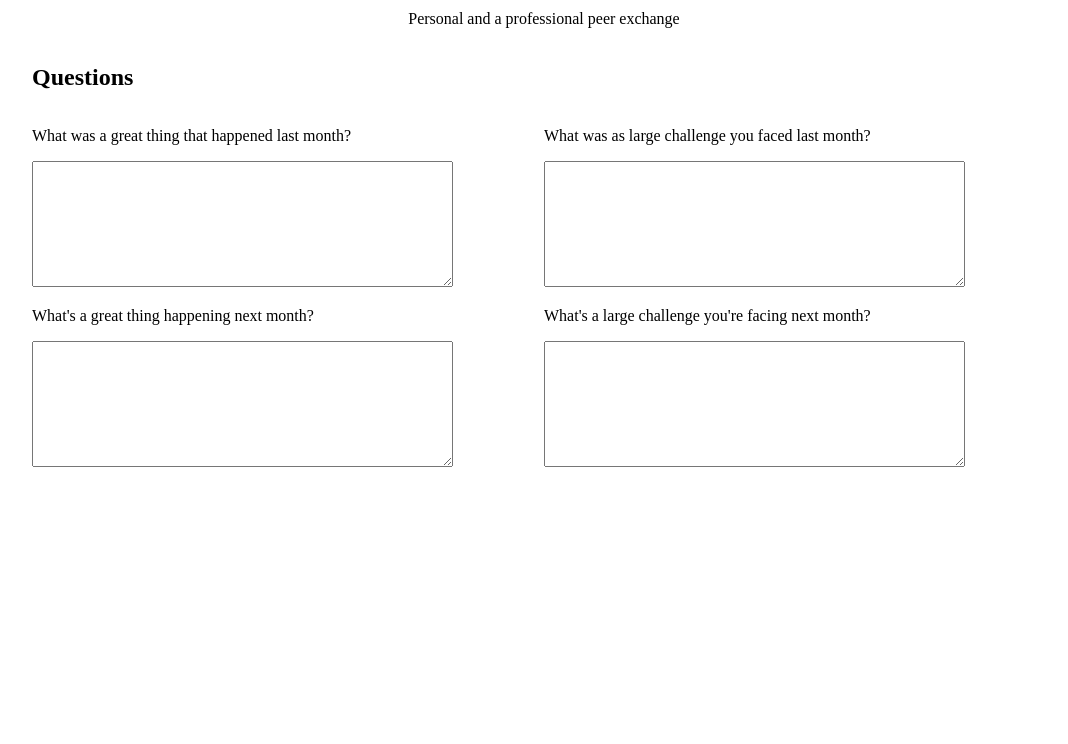
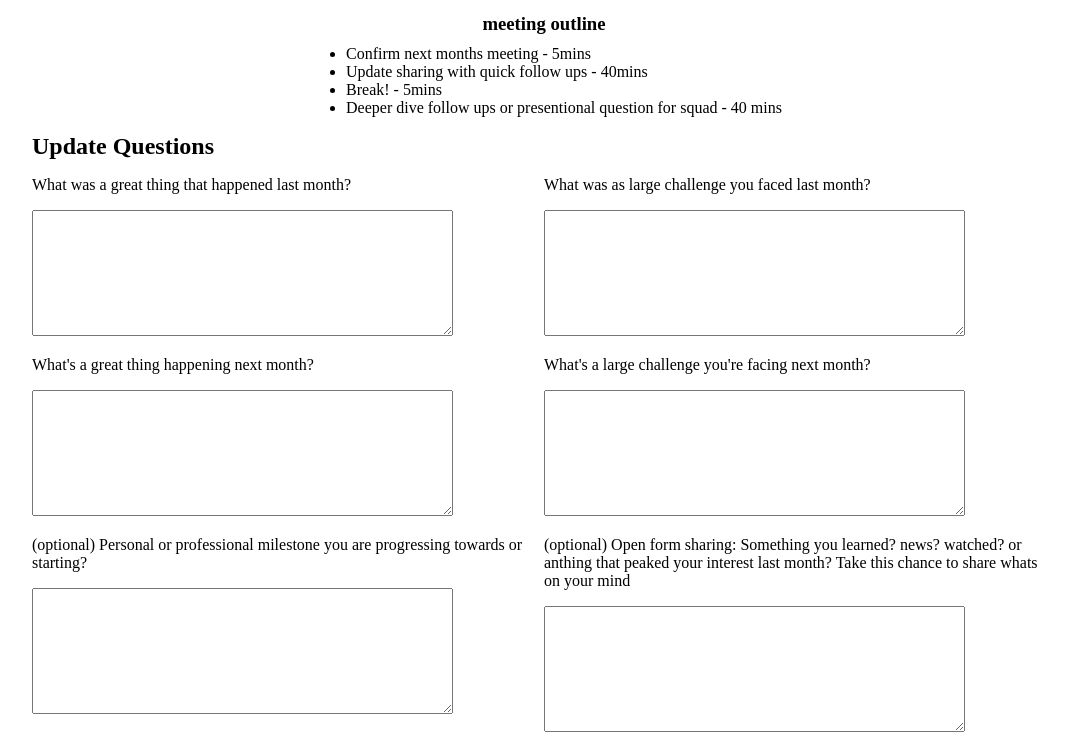
Before and after one commit to wad3inthewater/rogue_squad, a plain HTML site: page index.html in a window 1280 px wide. Shown: the part 94-838 px from the top of the page, without its empty margins (96-1164 px from the left). Before the commit the page ends 800 px from the top, so only its background shows below. Drawn offline with Linux system fonts and the light colour scheme.

Commit message:
add optional questions

```diff
--- a/index.html
+++ b/index.html
@@ -3,6 +3,12 @@
   <head>
     <title>Rogue meeting</title>
     <style>
+      h1,h2,h3,h4 {
+        margin: 0;
+      }
+      .schedule {
+        margin-top: 10px;
+      }
       .container {
         width: 1024px;
         margin: 0 auto;
@@ -39,9 +45,16 @@
           </span>
           <h1>Rogue Squad Meeting sheet</h1>
         </div>
-        <p>Personal and a professional peer exchange</p>
+        <p>Personal and professional peer exchange group monthly meeting</p>
+        <h3>meeting outline</h3>
+        <ul class="schedule">
+          <li>Confirm next months meeting - 5mins</li>
+          <li>Update sharing with quick follow ups - 40mins</li>
+          <li>Break! - 5mins </li>
+          <li>Deeper dive follow ups or presentional question for squad - 40 mins</li>
+        </ul>
       </header>
-      <h2>Questions</h2>
+      <h2>Update Questions</h2>
       <section class="questions">
         <div>
           <p>What was a great thing that happened last month?</p>
@@ -59,6 +72,14 @@
           <p>What's a large challenge you're facing next month?</p>
           <textarea name="" id="" cols="50" rows="8"></textarea>
         </div>
+        <div>
+          <p>(optional) Personal or professional milestone you are progressing towards or starting?</p>
+          <textarea name="" id="" cols="50" rows="8"></textarea>
+        </div>
+        <div>
+          <p>(optional) Open form sharing: Something you learned? news? watched? or anthing that peaked your interest last month? Take this chance to share whats on your mind</p>
+          <textarea name="" id="" cols="50" rows="8"></textarea>
+        </div>
       </section>
     </div>
   </body>
```
